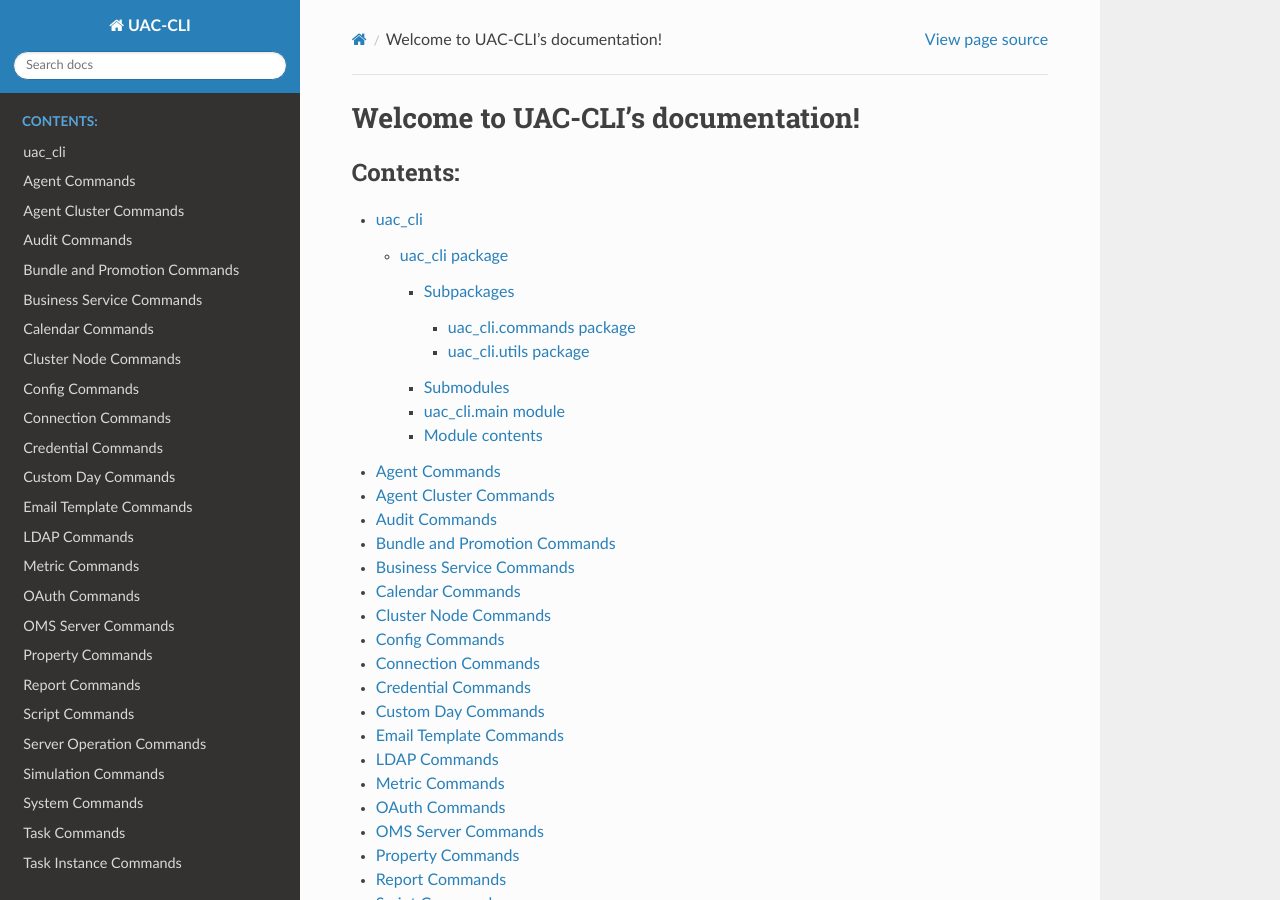
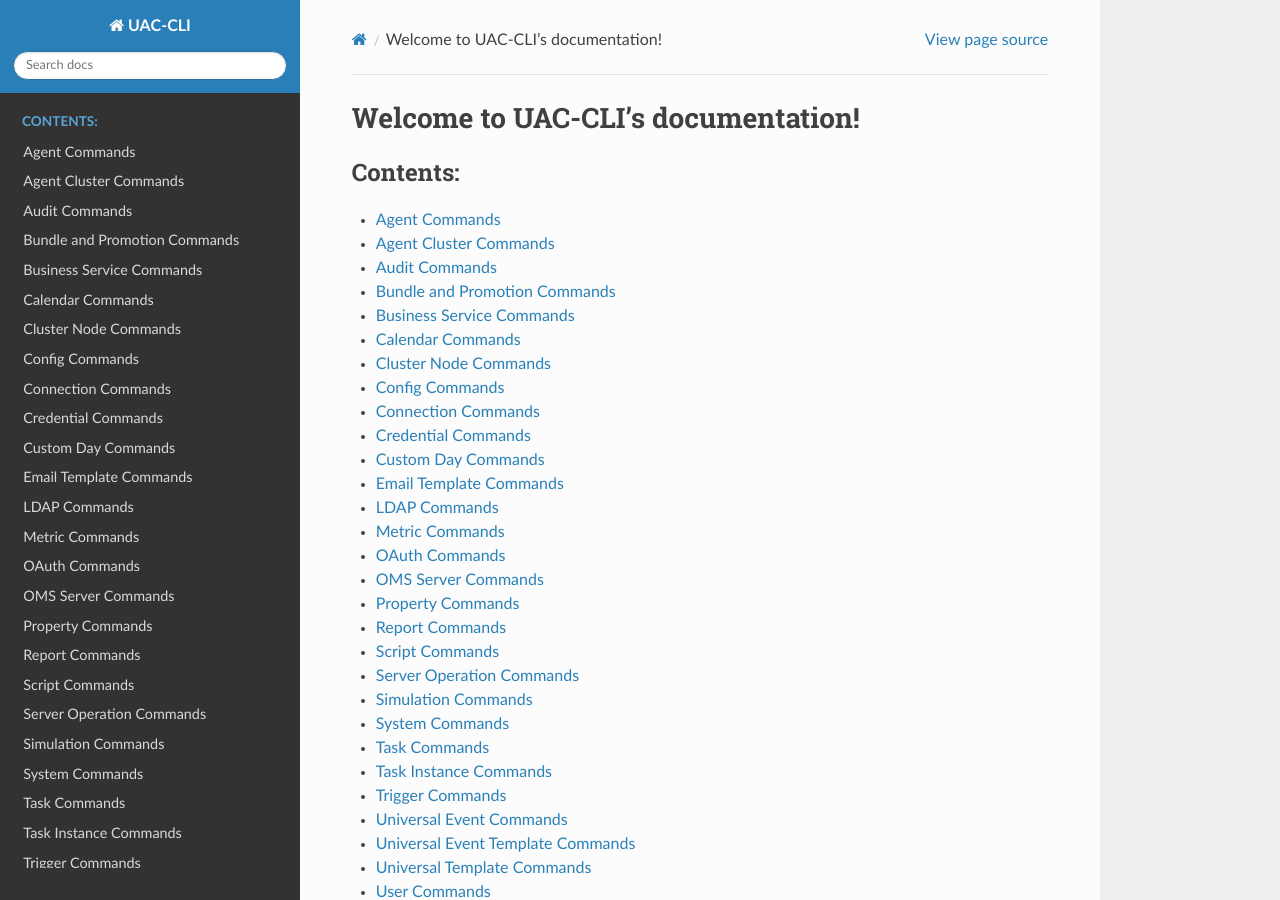
Before and after one commit to gomleksiz/uac-cli, a Sphinx documentation site: the page built from docs/index.rst, in a window 1280 px wide and 900 px high. Built offline with Sphinx 7.4.7 and the Read the Docs theme 2.0.0, drawn with Linux system fonts in a browser that asks for light colours; pages that are not in the unit, such as notebooks, are missing from menus.

Commit message:
Some changes in documentation

```diff
--- a/docs/index.rst
+++ b/docs/index.rst
@@ -10,7 +10,6 @@
    :maxdepth: 4
    :caption: Contents:
 
-   modules
    agent_commands
    agent_cluster_commands
    audit_commands
--- a/docs/modules.rst
+++ b/docs/modules.rst
@@ -5,4 +5,3 @@
    :maxdepth: 6
 
    uac_cli
-   uac_cli.commands.agent
```
